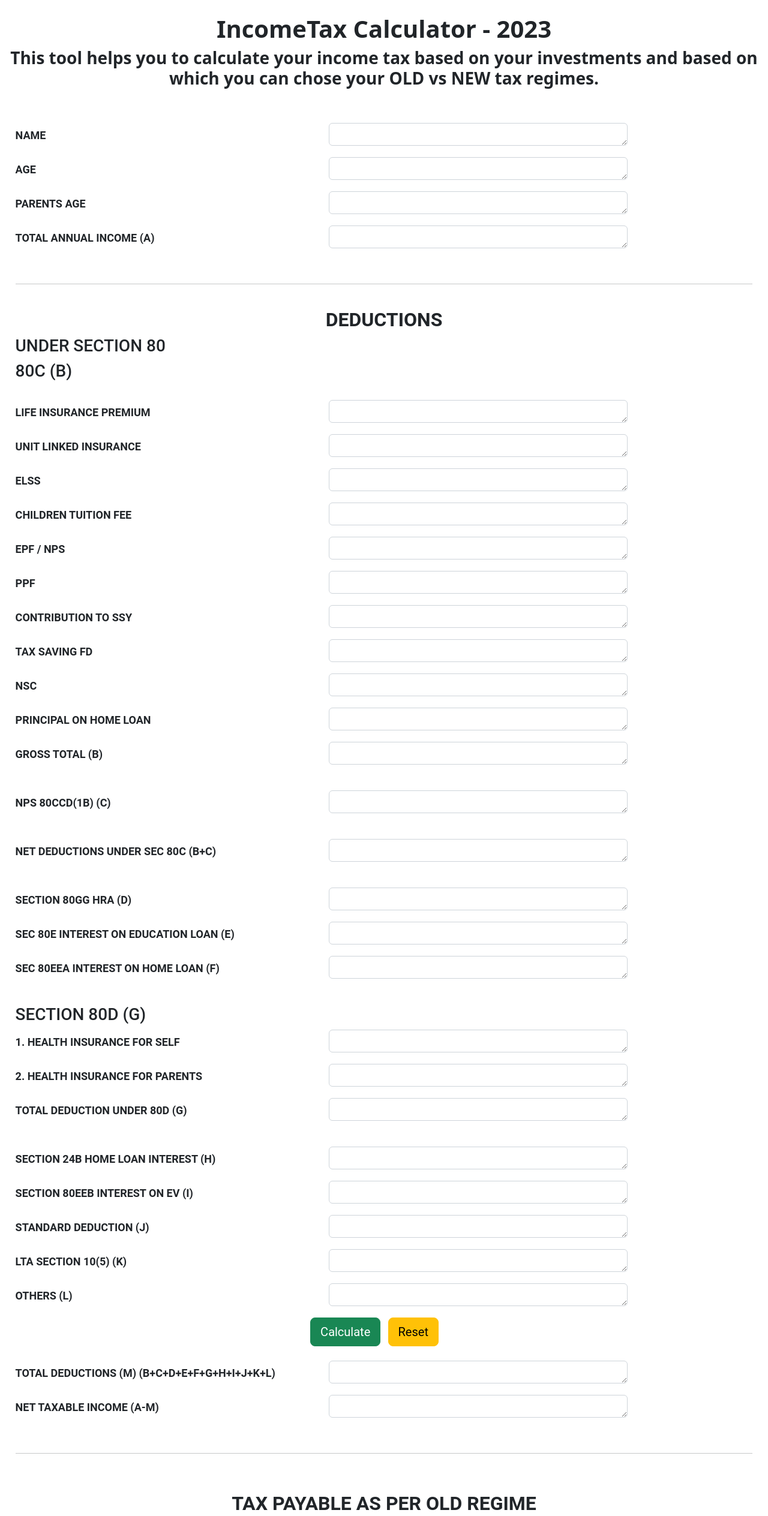
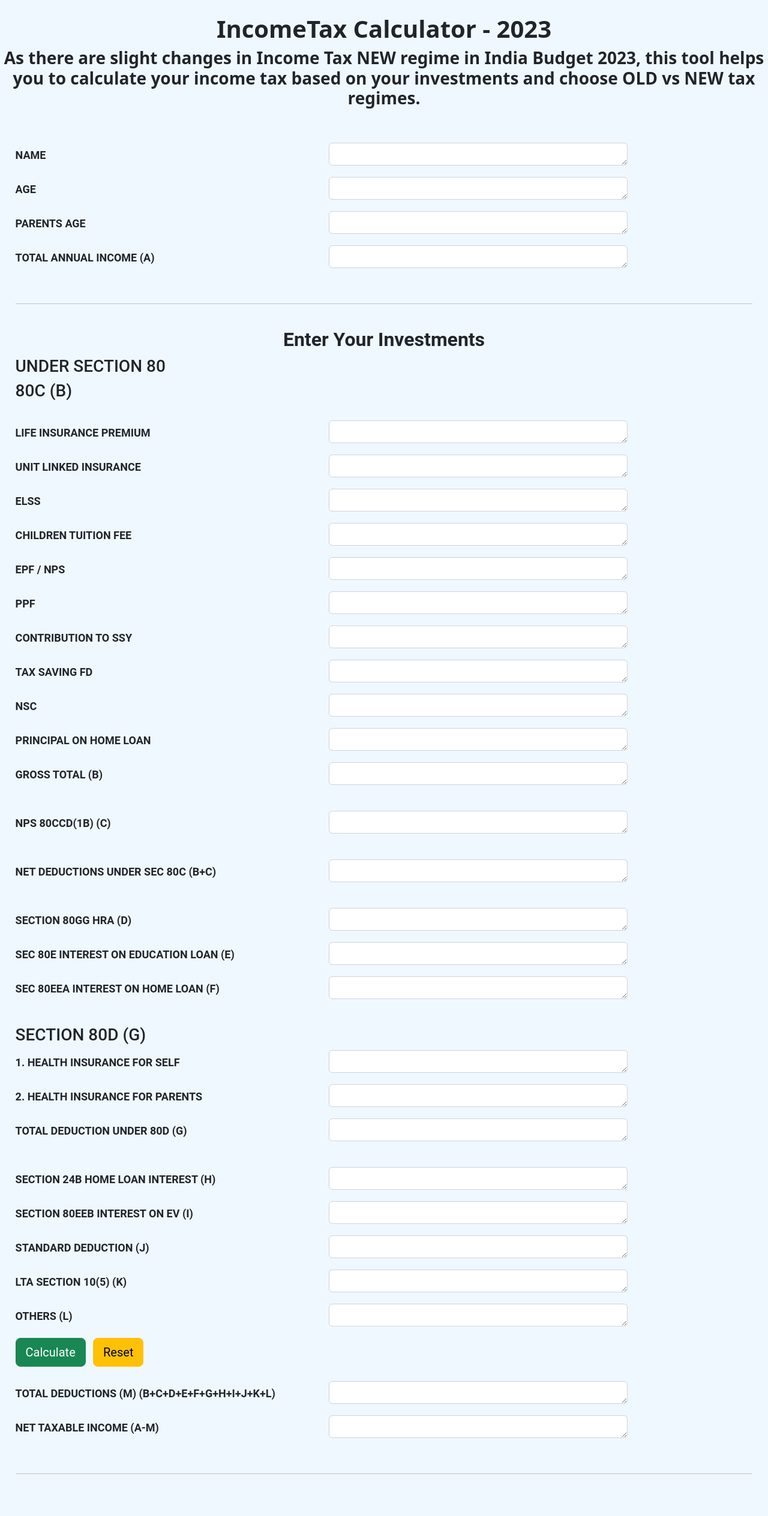
Before and after one commit to santhuvollala-js/income-tax-calculator-2023, a React (Create React App) app: page / in a window 1280 px wide. Shown: the top 2528 px of the page at 60% size. Built offline with nearby package versions, Linux system fonts and the light colour scheme.

Commit message:
modified header text and other verbiage

```diff
--- a/src/components/HomePage/HomePage.tsx
+++ b/src/components/HomePage/HomePage.tsx
@@ -7,8 +7,8 @@ const HomePage: FC<HomePageProps> = () => (
   <div className={styles.HomePage} data-testid="HomePage">
     <h1>IncomeTax Calculator - 2023</h1>
     <h3>
-      This tool helps you to calculate your income tax based on your investments
-      and based on which you can chose your OLD vs NEW tax regimes.
+      As there are slight changes in Income Tax NEW regime in India Budget 2023, this tool helps you to calculate your income tax based on your investments
+      and choose OLD vs NEW tax regimes.
     </h3>
   </div>
 );
--- a/src/components/InputForm/InputForm.module.scss
+++ b/src/components/InputForm/InputForm.module.scss
@@ -13,9 +13,9 @@
     font-weight: bold;
   }
 
-  Button {
-    margin-left: 40%;
-  }
+  // Button {
+  //   margin-left: 40%;
+  // }
 
   .h1,
   h1 {
--- a/src/components/InputForm/InputForm.tsx
+++ b/src/components/InputForm/InputForm.tsx
@@ -15,7 +15,7 @@ const InputForm: FC<InputFormProps> = () => (
       <br />
       <hr />
       <br />
-      <h2>DEDUCTIONS</h2>
+      <h2>Enter Your Investments</h2>
       <h3>UNDER SECTION 80</h3>
       <h3>80C (B)</h3>
       <br />
--- a/src/index.css
+++ b/src/index.css
@@ -1,4 +1,5 @@
 body {
+  background-color: aliceblue !important;
   margin: 0;
   font-family: -apple-system, BlinkMacSystemFont, 'Segoe UI', 'Roboto', 'Oxygen',
     'Ubuntu', 'Cantarell', 'Fira Sans', 'Droid Sans', 'Helvetica Neue',
```
